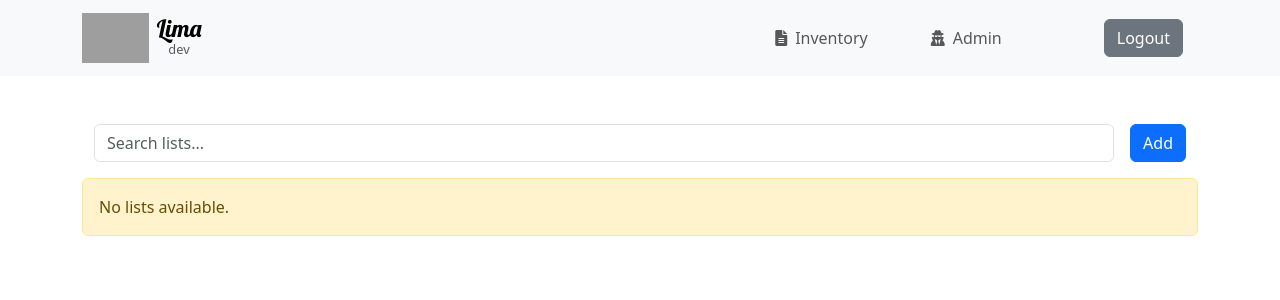
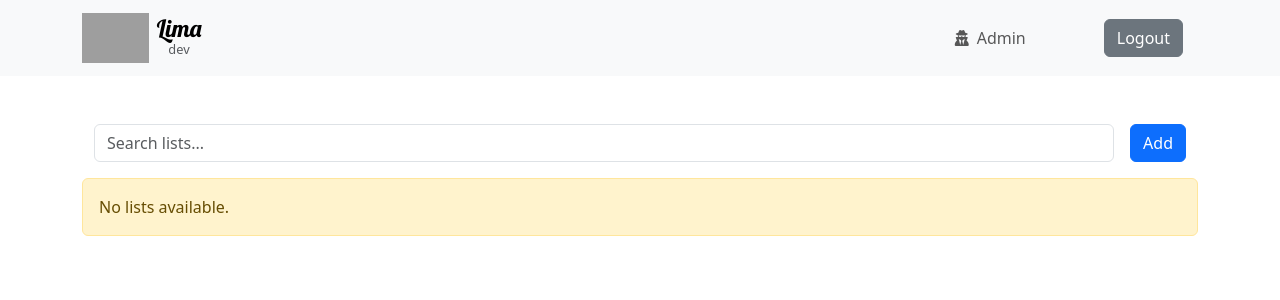
Before and after one commit to R-dVL/lima, a Django app: page /inventory/lists/ in a window 1280 px wide. Shown: the top 300 px of the page. Run offline with Django 4.2, Linux system fonts and the light colour scheme; the visitor is signed in with stand-in values (Sample User, id 1); data that the repository does not hold is empty; some libraries are stand-ins or nearby versions; grey boxes are pictures that could not be loaded.

Commit message:
Feature/cleanup (#20)
* General cleanup

* Cambiar selección de idiomas a modal

* Remove inventory tab in navbar

* Traductions

* Hide list name url style

```diff
--- a/app/inventory/templates/lists.html
+++ b/app/inventory/templates/lists.html
@@ -2,11 +2,12 @@
 {% load i18n %}
 
 {% block title %}
-{% trans "Lists" %} | Inventory
+    {% trans "Lists" %} | Inventory
 {% endblock %}
 
 {% block content %}
 <div class="container mt-5">
+    <!-- Header Section -->
     <div class="d-flex align-items-center">
         <!-- Search bar -->
         <div class="flex-grow-1">
@@ -21,30 +22,30 @@
         </div>
     </div>
 
-    <!-- Lists section -->
+    <!-- Lists Section -->
     <div class="row mt-3" id="list-container">
         {% for list in lists %}
         <div class="col-sm-12 col-md-6 col-lg-4 mb-4">
             <div class="card h-100">
                 <!-- Image Section -->
-                {% if list.image %}
                 <a href="{% url 'list_detail' list.pk %}" class="text-decoration-none">
+                    {% if list.image %}
                     <img src="{{ list.image.url }}" class="card-img-top img-fluid" alt="{{ list.name }}">
-                </a>
-                {% else %}
-                <a href="{% url 'list_detail' list.pk %}" class="text-decoration-none">
+                    {% else %}
                     <div class="card-img-top d-flex align-items-center justify-content-center text-muted"
-                        style="height: 200px; background-color: #f8f9fa;">
+                         style="height: 200px; background-color: #f8f9fa;">
                         <span>{% trans "No Image" %}</span>
                     </div>
+                    {% endif %}
                 </a>
-                {% endif %}
 
-                <!-- Dropdown Button -->
+                <!-- Modal Trigger -->
                 <div class="dropdown position-absolute" style="top: 10px; right: 15px;">
-                    <button class="btn p-0" data-bs-toggle="modal" data-bs-target="#actionModal{{ list.pk }}"
-                        onclick="stopEvent(event)"
-                        style="background-color: transparent; border: none; padding: 0; font-size: 1.5rem; width: 30px; height: 30px; border-radius: 50%; display: flex; justify-content: center; align-items: center;">
+                    <button class="btn p-0"
+                            data-bs-toggle="modal"
+                            data-bs-target="#actionModal{{ list.pk }}"
+                            onclick="stopEvent(event)"
+                            style="background-color: transparent; border: none; padding: 0; font-size: 1.5rem; width: 30px; height: 30px; border-radius: 50%; display: flex; justify-content: center; align-items: center;">
                         <i class="fas fa-ellipsis-vertical"></i>
                     </button>
                 </div>
@@ -52,14 +53,14 @@
                 <!-- Card Footer -->
                 <div class="card-footer text-center">
                     <h5 class="card-title mb-1" style="color: inherit; font-weight: bold;">
-                        <a href="{% url 'list_detail' list.pk %}" class="text-decoration-none">{{ list.name }}</a>
+                        <a href="{% url 'list_detail' list.pk %}" class="no-link-style">{{ list.name }}</a>
                     </h5>
                     <p class="card-text text-muted">{{ list.description|default:"" }}</p>
                 </div>
             </div>
         </div>
 
-        <!-- Modal -->
+        <!-- Modal for Actions -->
         <div class="modal fade" id="actionModal{{ list.pk }}" tabindex="-1" aria-labelledby="actionModalLabel{{ list.pk }}" aria-hidden="true">
             <div class="modal-dialog modal-dialog-centered">
                 <div class="modal-content">
@@ -87,22 +88,21 @@
 </div>
 
 <script>
+    // Filters lists based on the search input
     function filterLists() {
         const searchInput = document.getElementById('search-input').value.toLowerCase();
         const listCards = document.querySelectorAll('.col-sm-12, .col-md-6, .col-lg-4');
 
         listCards.forEach(card => {
             const listName = card.querySelector('.card-title').textContent.toLowerCase();
-            if (listName.includes(searchInput)) {
-                card.style.display = ''; // Show the card
-            } else {
-                card.style.display = 'none'; // Hide the card
-            }
+            card.style.display = listName.includes(searchInput) ? '' : 'none';
         });
     }
 
+    // Prevents the modal trigger button click from propagating
     function stopEvent(event) {
         event.stopPropagation();
     }
 </script>
+
 {% endblock %}
--- a/app/inventory/views.py
+++ b/app/inventory/views.py
@@ -14,28 +14,27 @@ from .models import Item, List
 
 def redirect_to_lists(request):
     """
-    Redirects any request to /inventory/lists/
+    Redirects any request to /inventory/lists/.
     """
     return redirect('/inventory/lists/')
 
 @login_required
 def lists(request):
     """
-    Render the list of lists, with links to the item list of each list.
+    Render the list of inventory lists with links to each list's items.
     """
     lists = List.objects.all()
-
     return render(request, 'lists.html', {'lists': lists})
 
 @login_required
 def list_detail(request, pk):
     """
-    Render the list of items in the selected list.
+    Render the list of items in a selected inventory list.
     """
     list_obj = get_object_or_404(List, pk=pk)
-    items = list_obj.items.all()
+    items = list_obj.items.all().order_by('amount')
 
-    # Calculate the total global cost for the items in this list
+    # Calculate the total global cost for items in the list
     total_global_cost = sum(item.total_cost() for item in items)
 
     return render(request, 'list_detail.html', {
@@ -47,99 +46,94 @@ def list_detail(request, pk):
 @login_required
 def increase_amount(request, pk):
     """
-    Increase the amount of an item in the inventory.
+    Increase the amount of a specific item in the inventory by 1.
     """
     item = get_object_or_404(Item, pk=pk)
-    list_pk = item.list.pk  # Get the List associated with the item
+    list_pk = item.list.pk  # Get the associated List's primary key
     item.increase_amount(1)
     return redirect('list_detail', pk=list_pk)
 
 @login_required
 def decrease_amount(request, pk):
     """
-    Decrease the amount of an item in the inventory.
+    Decrease the amount of a specific item in the inventory by 1.
     """
     item = get_object_or_404(Item, pk=pk)
-    list_pk = item.list.pk  # Get the List associated with the item
+    list_pk = item.list.pk  # Get the associated List's primary key
     item.decrease_amount(1)
     return redirect('list_detail', pk=list_pk)
 
-## CRUD ##
-# Create
-# pylint: disable=R0901
+## CRUD Views for Item ##
 class ItemCreateView(CreateView):
     """
-    Create a new Item for a specific Inventory List.
+    Create a new Item in a specific Inventory List.
     """
     model = Item
     template_name = 'crud/create_item.html'
     form_class = ItemForm
 
     def form_valid(self, form):
-        # Get the List object based on the 'pk' from the URL
-        list_pk = self.kwargs.get('pk')  # Retrieve the list_pk from URL kwargs
+        # Retrieve the List object based on the 'pk' in the URL
+        list_pk = self.kwargs.get('pk')
         inventory_list = get_object_or_404(List, pk=list_pk)
 
-        # Assign the inventory list to the new Item instance
-        form.instance.list = inventory_list  # Ensure the ForeignKey is set
+        # Assign the List to the new Item
+        form.instance.list = inventory_list
 
-        # Save the form and redirect to the 'list_detail' view
+        # Save the new item and redirect to the list detail view
         self.object = form.save()
         return redirect('list_detail', pk=list_pk)
 
     def get_context_data(self, **kwargs):
-        # Include the List object in the template context
+        # Include the List in the template context
         context = super().get_context_data(**kwargs)
         list_pk = self.kwargs.get('pk')
         context['list'] = get_object_or_404(List, pk=list_pk)
         return context
 
-
-# Read
 class ItemReadView(DetailView):
     """
-    Read Item form model.
+    Display detailed information for an Item.
     """
     model = Item
     template_name = 'crud/read_item.html'
 
-# Update
 class ItemUpdateView(UpdateView):
     """
-    Update Item form model.
+    Update an existing Item in the inventory.
     """
     model = Item
     template_name = 'crud/update_item.html'
     form_class = ItemForm
 
     def form_valid(self, form):
-        # Save the form and update the item
+        # Save the updated item
         item = form.save()
 
-        # Get the list_pk from the form
-        list_pk = self.request.POST.get('list_pk')  # Get the list's primary key from the form
+        # Get the associated List's primary key from the form data
+        list_pk = self.request.POST.get('list_pk')
 
-        # Redirect to the list_detail view for the relevant list
+        # Redirect to the list detail view
         return redirect('list_detail', pk=list_pk)
 
     def get_success_url(self):
-        # Optionally, you can use this method to specify the redirect URL
+        # Redirect to the list detail page after a successful update
         list_pk = self.object.list.pk
         return reverse_lazy('list_detail', kwargs={'pk': list_pk})
 
-# Delete
 class ItemDeleteView(DeleteView):
     """
-    Delete Item form model.
+    Delete an existing Item from the inventory.
     """
     model = Item
     template_name = 'crud/delete_item.html'
 
     def get_success_url(self):
-        # Redirect to the list_detail view of the List this item belongs to
-        list_pk = self.object.list.pk  # Get the List object from the deleted Item
+        # Redirect to the list detail view of the List this item belongs to
+        list_pk = self.object.list.pk
         return reverse_lazy('list_detail', kwargs={'pk': list_pk})
 
+## CRUD Views for List ##
 class ListCreateView(CreateView):
     """
     Create a new Inventory List.
@@ -149,13 +143,13 @@ class ListCreateView(CreateView):
     form_class = ListForm
 
     def form_valid(self, form):
-        # Save the form and redirect to the list detail view
+        # Save the new list and redirect to its detail view
         self.object = form.save()
         return redirect('list_detail', pk=self.object.pk)
 
 class ListUpdateView(UpdateView):
     """
-    Update an Inventory List.
+    Update an existing Inventory List.
     """
     model = List
     template_name = 'crud/update_list.html'
@@ -167,16 +161,16 @@ class ListUpdateView(UpdateView):
         return redirect('list_detail', pk=self.object.pk)
 
     def get_success_url(self):
-        # Optionally specify the redirect URL
+        # Optionally specify the redirect URL after a successful update
         return reverse_lazy('list_detail', kwargs={'pk': self.object.pk})
 
 class ListDeleteView(DeleteView):
     """
-    Delete an Inventory List.
+    Delete an Inventory List and its associated items.
     """
     model = List
     template_name = 'crud/delete_list.html'
 
     def get_success_url(self):
-        # Redirect to the main list overview page after deletion
+        # Redirect to the lists overview page after deletion
         return reverse_lazy('lists')
--- a/app/static/css/base.css
+++ b/app/static/css/base.css
@@ -38,11 +38,12 @@
     color: #333;
 }
 
-.dropdown-menu {
-    z-index: 1050;
-}
-
 .card-img-top {
     object-fit: cover;
     height: 200px;
 }
+
+.no-link-style {
+    text-decoration: none;
+    color: inherit;
+}
--- a/app/templates/_navbar.html
+++ b/app/templates/_navbar.html
@@ -16,9 +16,6 @@
         </button>
         <div class="collapse navbar-collapse" id="navbarSupportedContent">
             <ul class="navbar-nav ms-auto align-items-center">
-                <li class="nav-item">
-                    <a class="nav-link mx-2" href="/inventory"><i class="fas fa-file-lines pe-2"></i>{% trans "Inventory" %}</a>
-                </li>
 
                 {% if request.user.is_superuser %}
                 <li class="nav-item ms-3">
@@ -26,32 +23,15 @@
                 </li>
                 {% endif %}
 
+                <!-- Language Modal Trigger -->
                 <li class="nav-item ms-3 d-flex align-items-center">
-                    <form action="{% url 'set_language' %}" method="post">
-                        {% csrf_token %}
-                        <div class="dropdown">
-                            <!-- Dropdown button without border and with only flag -->
-                            <button class="btn p-0" type="button" id="languageDropdown" data-bs-toggle="dropdown" aria-expanded="false" style="background: none; border: none; padding: 0; height: auto;">
-                                {% if request.LANGUAGE_CODE == 'en' %}
-                                    <span class="flag-icon flag-icon-gb" style="font-size: 2rem; display: inline-block;"></span>
-                                {% else %}
-                                    <span class="flag-icon flag-icon-{{ request.LANGUAGE_CODE }}" style="font-size: 2rem; display: inline-block;"></span>
-                                {% endif %}
-                            </button>
-                            <ul class="dropdown-menu" aria-labelledby="languageDropdown">
-                                <li>
-                                    <button class="dropdown-item" type="submit" name="language" value="es">
-                                        <span class="flag-icon flag-icon-es" style="font-size: 2rem; display: inline-block;"></span>
-                                    </button>
-                                </li>
-                                <li>
-                                    <button class="dropdown-item" type="submit" name="language" value="en">
-                                        <span class="flag-icon flag-icon-gb" style="font-size: 2rem; display: inline-block;"></span>
-                                    </button>
-                                </li>
-                            </ul>
-                        </div>
-                    </form>
+                    <button class="btn p-0" type="button" data-bs-toggle="modal" data-bs-target="#languageModal" style="background: none; border: none; padding: 0;">
+                        {% if request.LANGUAGE_CODE == 'en' %}
+                            <span class="flag-icon flag-icon-gb" style="font-size: 2rem;"></span>
+                        {% else %}
+                            <span class="flag-icon flag-icon-{{ request.LANGUAGE_CODE }}" style="font-size: 2rem;"></span>
+                        {% endif %}
+                    </button>
                 </li>
 
                 {% if user.is_authenticated %}
@@ -68,3 +48,26 @@
         </div>
     </div>
 </nav>
+
+<!-- Language Modal -->
+<div class="modal fade" id="languageModal" tabindex="-1" aria-labelledby="languageModalLabel" aria-hidden="true">
+    <div class="modal-dialog modal-dialog-centered">
+        <div class="modal-content">
+            <div class="modal-header">
+                <h5 class="modal-title" id="languageModalLabel">{% trans "Select Language" %}</h5>
+                <button type="button" class="btn-close" data-bs-dismiss="modal" aria-label="Close"></button>
+            </div>
+            <div class="modal-body">
+                <form action="{% url 'set_language' %}" method="post">
+                    {% csrf_token %}
+                    <button class="btn btn-outline-primary w-100 mb-2" type="submit" name="language" value="es">
+                        <span class="flag-icon flag-icon-es" style="font-size: 2rem;"></span> {% trans "Spanish" %}
+                    </button>
+                    <button class="btn btn-outline-primary w-100" type="submit" name="language" value="en">
+                        <span class="flag-icon flag-icon-gb" style="font-size: 2rem;"></span> {% trans "English" %}
+                    </button>
+                </form>
+            </div>
+        </div>
+    </div>
+</div>
```
Also changed, not shown: app/inventory/models.py (+14 -28 lines), app/inventory/templates/list_detail.html (+16 -20 lines), app/locale/en/LC_MESSAGES/django.po, app/locale/es/LC_MESSAGES/django.po, 1 other file.
